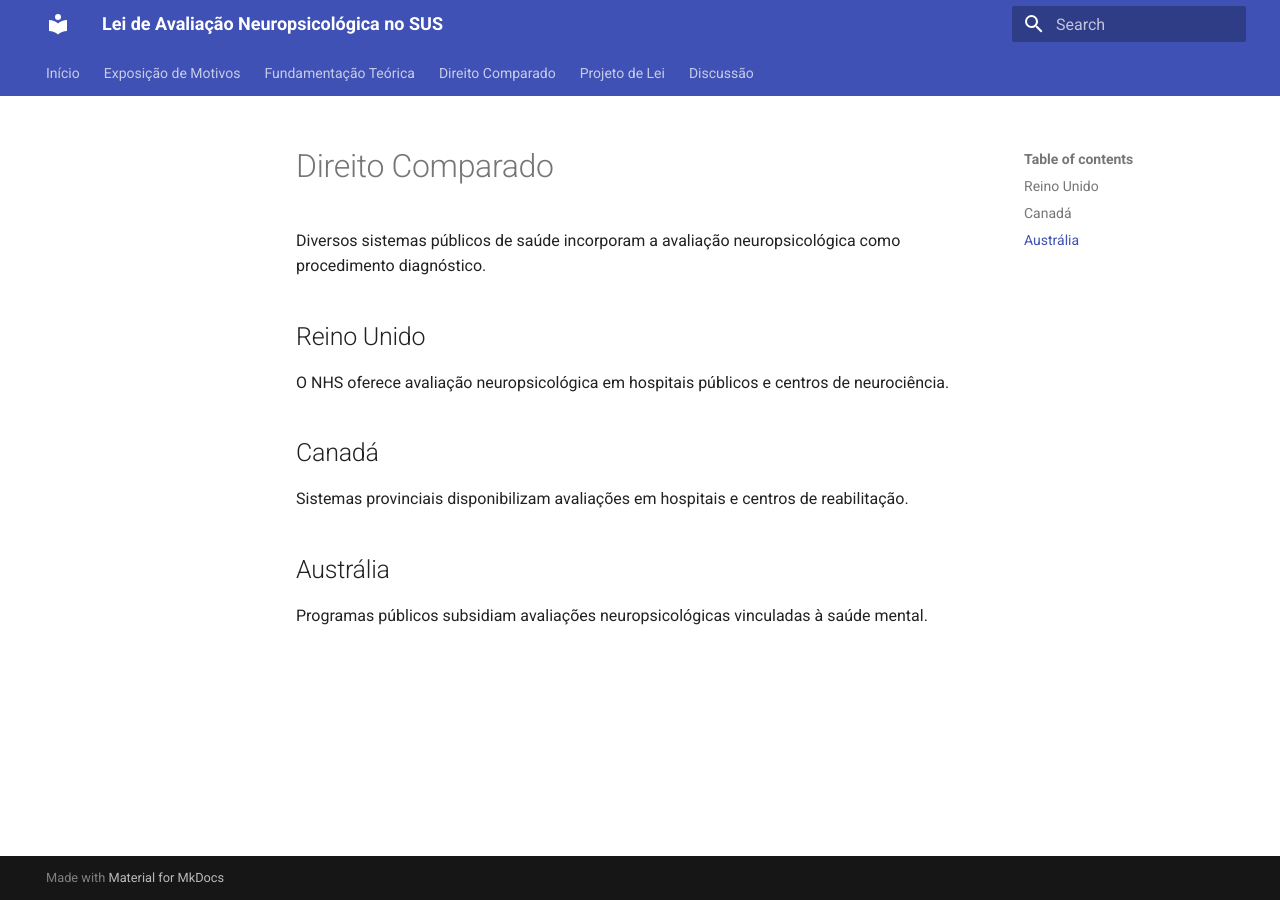
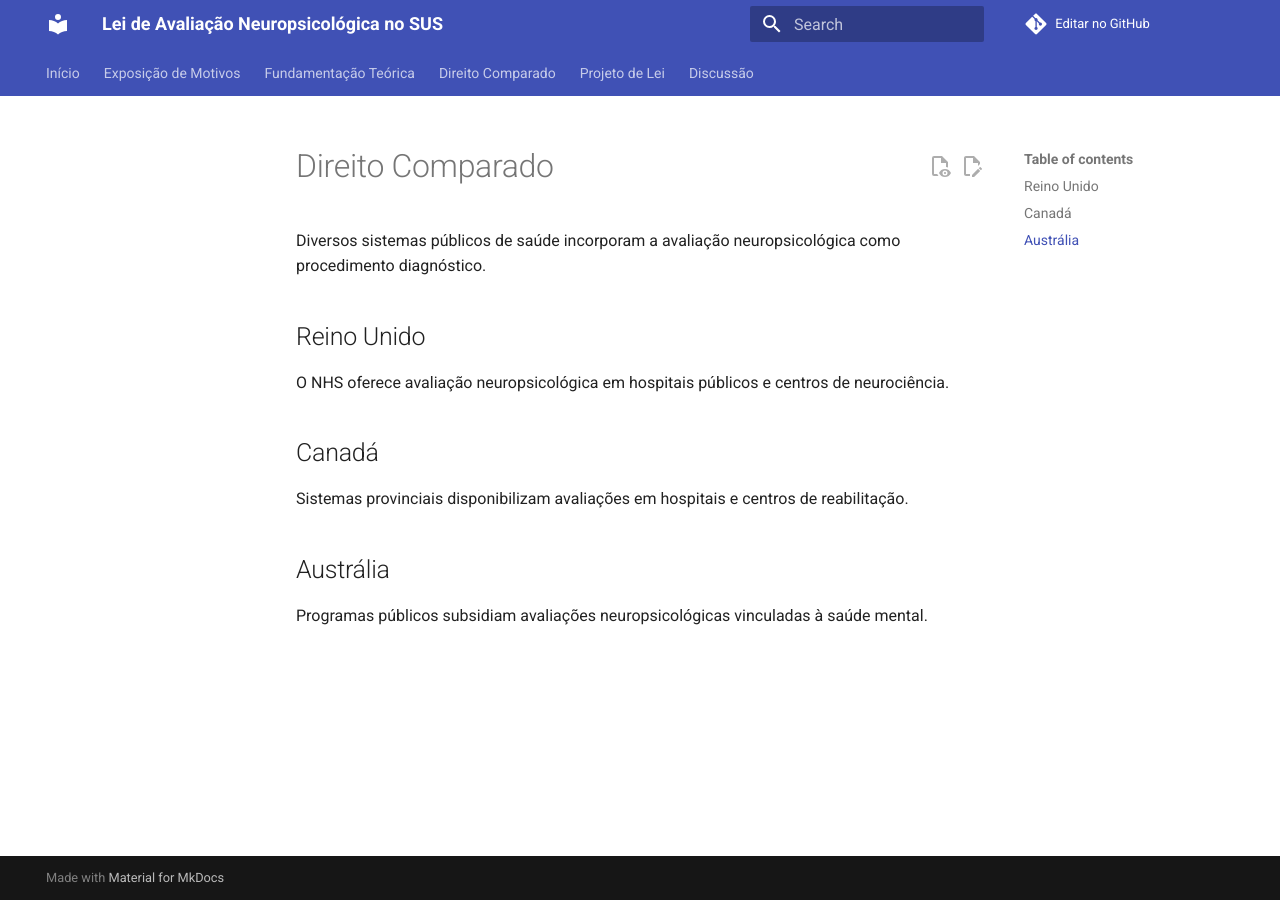
Before and after one commit to goldenluke/pl-neuropsicologia-sus, an MkDocs documentation site: the page built from docs/direito-comparado.md, in a window 1280 px wide. Built offline with MkDocs 1.6.1 and Material for MkDocs 9.7.7, drawn with Linux system fonts in a browser that asks for light colours; comment, search, counter and statistics services are not loaded.

Commit message:
Adicionar botão de edição no GitHub

```diff
--- a/mkdocs.yml
+++ b/mkdocs.yml
@@ -1,12 +1,18 @@
 site_name: Lei de Avaliação Neuropsicológica no SUS
 site_description: Projeto legislativo colaborativo
 site_author: Comunidade
+
+repo_url: https://github.com/goldenluke/pl-neuropsicologia-sus
+repo_name: Editar no GitHub
+edit_uri: edit/main/
 
 theme:
   name: material
   features:
     - navigation.tabs
     - navigation.sections
+    - content.action.edit
+    - content.action.view
     - search.suggest
     - search.highlight
 
```
